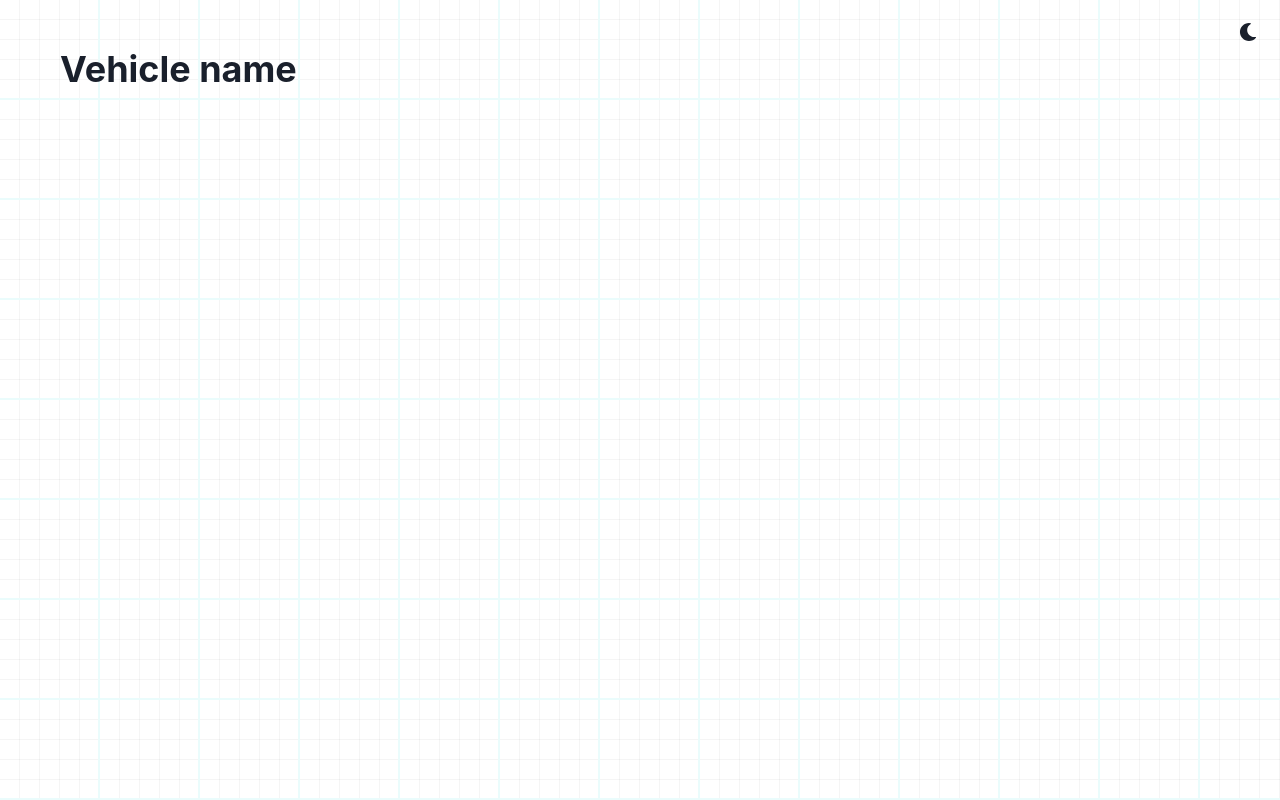
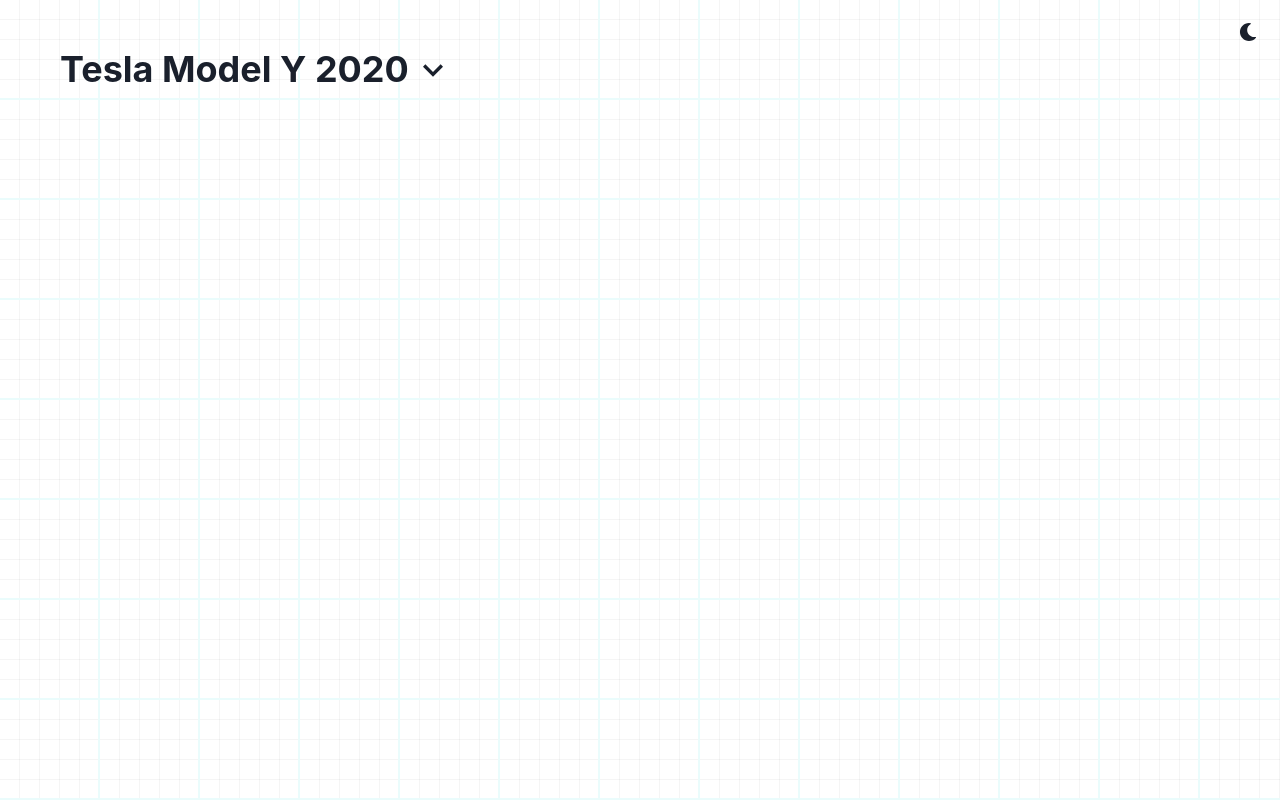
Before and after one commit to hannahjin/clean-air-vehicle-owners-portal, a React (Create React App) app: page /vehicles/400ab5ef-ee73-4b9c-a6f2-286e422f9d8d in a window 1280 px wide. Built offline with nearby package versions, Linux system fonts and the light colour scheme; data requests are answered from the project's data file.

Commit message:
feat: Add vehicle menu to vehicle info page

```diff
--- a/src/api.ts
+++ b/src/api.ts
@@ -1,2 +1,25 @@
 export const API_HOST = "http://localhost:4000";
 export const VEHICLES_ENDPOINT = "/vehicles";
+
+export interface Vehicle {
+  id: string;
+  year: string;
+  make: string;
+  model: string;
+  series: string;
+  style: string;
+  mileage: {
+    jan: string;
+    feb: string;
+    mar: string;
+    apr: string;
+    may: string;
+    jun: string;
+    jul: string;
+    aug: string;
+    sep: string;
+    oct: string;
+    nov: string;
+    dec: string;
+  };
+}
--- a/src/routes/vehicles/Vehicle.tsx
+++ /dev/null
@@ -1,28 +0,0 @@
-import { Heading } from "@chakra-ui/react";
-import { Helmet } from "react-helmet";
-
-const exchangesListQuery = (id: string) => ({
-  queryKey: ["vehicles", id],
-  queryFn: async (): Promise<Vehicle[]> => {
-    const response = await fetch(`${API_HOST}${VEHICLES_ENDPOINT}`, {
-      headers: new Headers({
-        accept: "application/json",
-      }),
-    });
-    if (!response.ok) {
-      throw new Error();
-    }
-    return response.json();
-  },
-});
-
-export function Vehicle() {
-  return (
-    <>
-      <Helmet>
-        <title>Vehicle name</title>
-      </Helmet>
-      <Heading as="h1">Vehicle name</Heading>
-    </>
-  );
-}
--- /dev/null
+++ b/src/routes/vehicles/VehicleInfo.tsx
@@ -0,0 +1,91 @@
+import { memo } from "react";
+
+import { ChevronDownIcon } from "@chakra-ui/icons";
+import { Heading, HStack, Menu, MenuButton } from "@chakra-ui/react";
+import { useQuery } from "@tanstack/react-query";
+import { Helmet } from "react-helmet";
+import { useParams } from "react-router-dom";
+
+import { API_HOST, Vehicle, VEHICLES_ENDPOINT } from "api";
+import { ErrorFallback } from "components/ErrorFallback";
+import { NetworkBoundary } from "components/NetworkBoundary";
+import { queryClient } from "queryClient";
+
+import { VehicleMenu } from "./components/VehicleMenu";
+import { getVehicleName } from "./getVehicleName";
+
+const vehicleQuery = (id: string) => ({
+  queryKey: ["vehicles", id],
+  queryFn: async (): Promise<Vehicle> => {
+    const data = queryClient.getQueryData<Vehicle[]>(["vehicles"]) ?? [];
+    const vehicle: Vehicle | undefined = data.find((item) => item.id === id);
+    if (vehicle) {
+      return vehicle;
+    }
+
+    const response = await fetch(`${API_HOST}${VEHICLES_ENDPOINT}/${id}`, {
+      headers: new Headers({
+        accept: "application/json",
+      }),
+    });
+    if (!response.ok) {
+      throw new Error();
+    }
+    return response.json();
+  },
+});
+
+interface VehicleContentProps {
+  vehicleId: string;
+}
+
+function VehicleContent({ vehicleId }: VehicleContentProps) {
+  const { data } = useQuery(vehicleQuery(vehicleId));
+
+  if (!data) {
+    queryClient.getLogger().error(`VehicleContent: Cannot find user vehicle with id ${vehicleId}`);
+    throw new Error();
+  }
+
+  const vehicleName = getVehicleName(data);
+
+  return (
+    <>
+      <Helmet>
+        <title>{vehicleName}</title>
+      </Helmet>
+      <Menu isLazy matchWidth>
+        {({ isOpen }) => (
+          // TODO (hannah): Improve edge cases and hide chevron if only one vehicle,
+          // or show add a vehicle action.
+          <>
+            <MenuButton as="button" tabIndex={0} width="fit-content">
+              <HStack as="span" spacing={1}>
+                <Heading as="h1">{vehicleName}</Heading>
+                <ChevronDownIcon boxSize="40px" />
+              </HStack>
+            </MenuButton>
+            {isOpen && <VehicleMenu />}
+          </>
+        )}
+      </Menu>
+    </>
+  );
+}
+
+export const VehicleInfo = memo(function VehicleInfo() {
+  const { vehicleId } = useParams();
+
+  if (!vehicleId) {
+    return <ErrorFallback />;
+  }
+
+  return (
+    <NetworkBoundary>
+      <Helmet>
+        <title>Vehicle</title>
+      </Helmet>
+      <VehicleContent vehicleId={vehicleId} />
+    </NetworkBoundary>
+  );
+});
--- a/src/routes/vehicles/VehiclesList.tsx
+++ b/src/routes/vehicles/VehiclesList.tsx
@@ -14,38 +14,16 @@
 import { useQuery } from "@tanstack/react-query";
 import { Helmet } from "react-helmet";
 
-import { API_HOST, VEHICLES_ENDPOINT } from "api";
 import { NetworkBoundary } from "components/NetworkBoundary";
 
-interface Vehicle {
-  id: string;
-  year: string;
-  make: string;
-  model: string;
-  series: string;
-  style: string;
-}
+import { getVehicleName } from "./getVehicleName";
+import { vehiclesListQuery } from "./query";
 
 const cardHoverStyle = {
   transform: "scale(1.02)",
   transitionDuration: "200ms",
   transitionTimingFunction: "ease-in-out",
 };
-
-const vehiclesListQuery = () => ({
-  queryKey: ["vehicles"],
-  queryFn: async (): Promise<Vehicle[]> => {
-    const response = await fetch(`${API_HOST}${VEHICLES_ENDPOINT}`, {
-      headers: new Headers({
-        accept: "application/json",
-      }),
-    });
-    if (!response.ok) {
-      throw new Error();
-    }
-    return response.json();
-  },
-});
 
 function VehiclesListContent() {
   const { data } = useQuery(vehiclesListQuery());
@@ -73,7 +51,7 @@
             <HStack justifyContent="space-between">
               <VStack alignItems="flex-start">
                 <Text fontSize="lg" fontWeight="bold" whiteSpace="nowrap">
-                  {vehicle.make} {vehicle.model} {vehicle.year}{" "}
+                  {getVehicleName(vehicle)}{" "}
                   <Text as="span" fontWeight="normal">
                     {vehicle.series}
                   </Text>
--- /dev/null
+++ b/src/routes/vehicles/components/VehicleMenu.tsx
@@ -0,0 +1,56 @@
+import { useMemo } from "react";
+
+import { MenuItem, MenuList, Text } from "@chakra-ui/react";
+import { useQuery } from "@tanstack/react-query";
+import { useNavigate, useParams } from "react-router-dom";
+
+import { NetworkBoundary } from "components/NetworkBoundary";
+
+import { getVehicleName } from "../getVehicleName";
+import { vehiclesListQuery } from "../query";
+
+interface VehicleMenuContentProps {
+  currentVehicleId?: string;
+}
+
+function VehicleMenuContent({ currentVehicleId }: VehicleMenuContentProps) {
+  const { data } = useQuery(vehiclesListQuery());
+  const vehicles = useMemo(
+    () => data?.filter((item) => item.id !== currentVehicleId),
+    [data, currentVehicleId]
+  );
+
+  const navigate = useNavigate();
+
+  if (!vehicles) {
+    return null;
+  }
+
+  return (
+    <MenuList>
+      {vehicles.map((vehicle) => {
+        return (
+          <MenuItem
+            key={vehicle.id}
+            cursor="pointer"
+            onClick={() => {
+              navigate(`/vehicles/${vehicle.id}`);
+            }}
+          >
+            <Text fontSize="xl">{getVehicleName(vehicle)}</Text>
+          </MenuItem>
+        );
+      })}
+    </MenuList>
+  );
+}
+
+export function VehicleMenu() {
+  const { vehicleId } = useParams();
+
+  return (
+    <NetworkBoundary>
+      <VehicleMenuContent currentVehicleId={vehicleId} />
+    </NetworkBoundary>
+  );
+}
--- /dev/null
+++ b/src/routes/vehicles/getVehicleName.ts
@@ -0,0 +1,5 @@
+import { Vehicle } from "api";
+
+export function getVehicleName(vehicle: Pick<Vehicle, "make" | "model" | "year">) {
+  return `${vehicle.make} ${vehicle.model} ${vehicle.year}`;
+}
--- /dev/null
+++ b/src/routes/vehicles/query.ts
@@ -0,0 +1,16 @@
+import { API_HOST, Vehicle, VEHICLES_ENDPOINT } from "api";
+
+export const vehiclesListQuery = () => ({
+  queryKey: ["vehicles"],
+  queryFn: async (): Promise<Vehicle[]> => {
+    const response = await fetch(`${API_HOST}${VEHICLES_ENDPOINT}`, {
+      headers: new Headers({
+        accept: "application/json",
+      }),
+    });
+    if (!response.ok) {
+      throw new Error();
+    }
+    return response.json();
+  },
+});
--- a/src/routes/vehicles/routes.tsx
+++ b/src/routes/vehicles/routes.tsx
@@ -1,4 +1,4 @@
-import { Vehicle } from "./Vehicle";
+import { VehicleInfo } from "./VehicleInfo";
 import { VehiclesList } from "./VehiclesList";
 
 export const vehiclesRoutes = [
@@ -7,7 +7,7 @@
     element: <VehiclesList />,
   },
   {
-    path: "vehicles/:id",
-    element: <Vehicle />,
+    path: "vehicles/:vehicleId",
+    element: <VehicleInfo />,
   },
 ];
```
